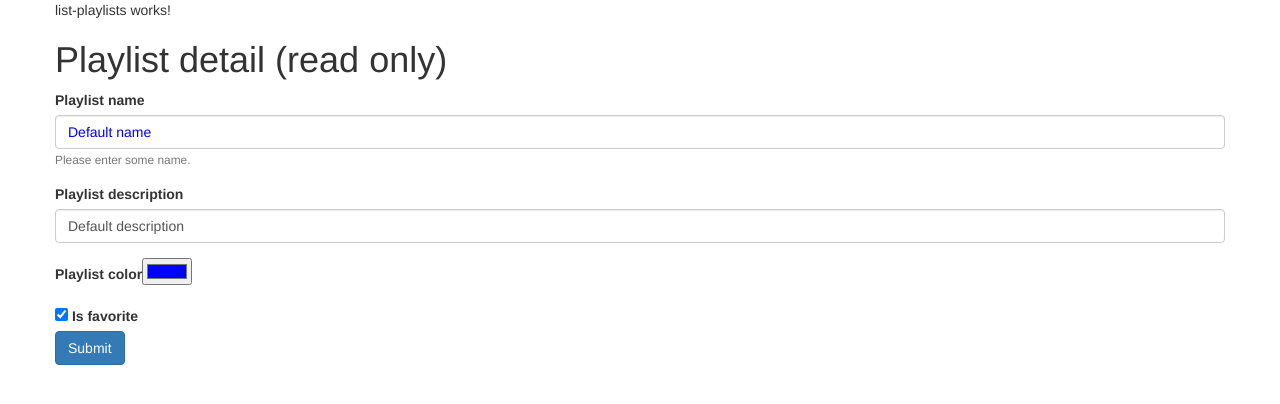
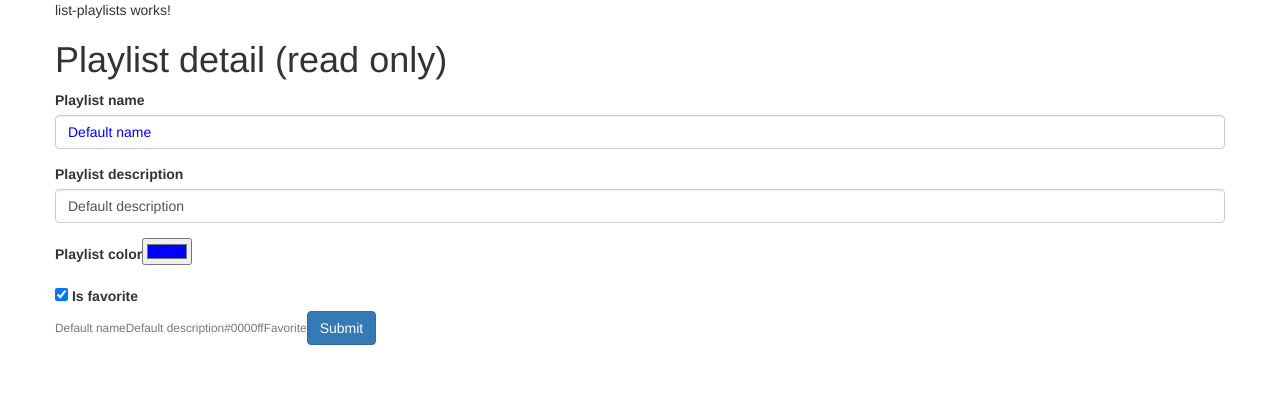
Before and after one commit to j-bogacz/AngularTraining, an Angular app in the folder Spotify/: page / in a window 1280 px wide. Shown: the top 404 px of the page. Built offline with nearby package versions, Linux system fonts and the light colour scheme.

Commit message:
property binding 2

```diff
--- a/Spotify/src/app/detail-playlists/detail-playlists.component.html
+++ b/Spotify/src/app/detail-playlists/detail-playlists.component.html
@@ -6,13 +6,12 @@
       type="text"
       class="form-control"
       id="nameInput"
-      aria-describedby="nameHelp"
       placeholder="Name"
       [value]="playlist.name"
       [style.color]="playlist.color"
+      (keyup)="playlist.name = $event.target.value"
     >
-    <small id="nameHelp" class="form-text text-muted">Please enter some name.</small>
-  </div>
+ </div>
   <div class="form-group">
     <label for="descriptionInput">Playlist description</label>
     <input
@@ -21,6 +20,7 @@
       id="descriptionInput"
       placeholder="Description"
       [value]="playlist.description"
+      (keyup)="playlist.description = $event.target.value"
     >
   </div>
   <div class="form-group">
@@ -29,6 +29,7 @@
       type="color"
       id="colorInput"
       [value]="playlist.color"
+      (change)="playlist.color = $event.target.value"
     >
   </div>
   <div class="form-check">
@@ -37,9 +38,15 @@
         type="checkbox"
         class="form-check-input"
         [checked]="playlist.favorite"
+        (change)="playlist.favorite = $event.target.checked"
       >
       Is favorite
     </label>
   </div>
+  <small class="form-text text-muted">{{playlist.name}}</small>
+  <small class="form-text text-muted">{{playlist.description}}</small>
+  <small class="form-text text-muted">{{playlist.color}}</small>
+  <small class="form-text text-muted">{{(playlist.favorite?'Favorite':'')}}</small>
+
   <button type="submit" class="btn btn-primary">Submit</button>
 </form>
```
Also changed, not shown: Spotify/src/app/detail-playlists/detail-playlists.component.ts (+4 -3 lines).
